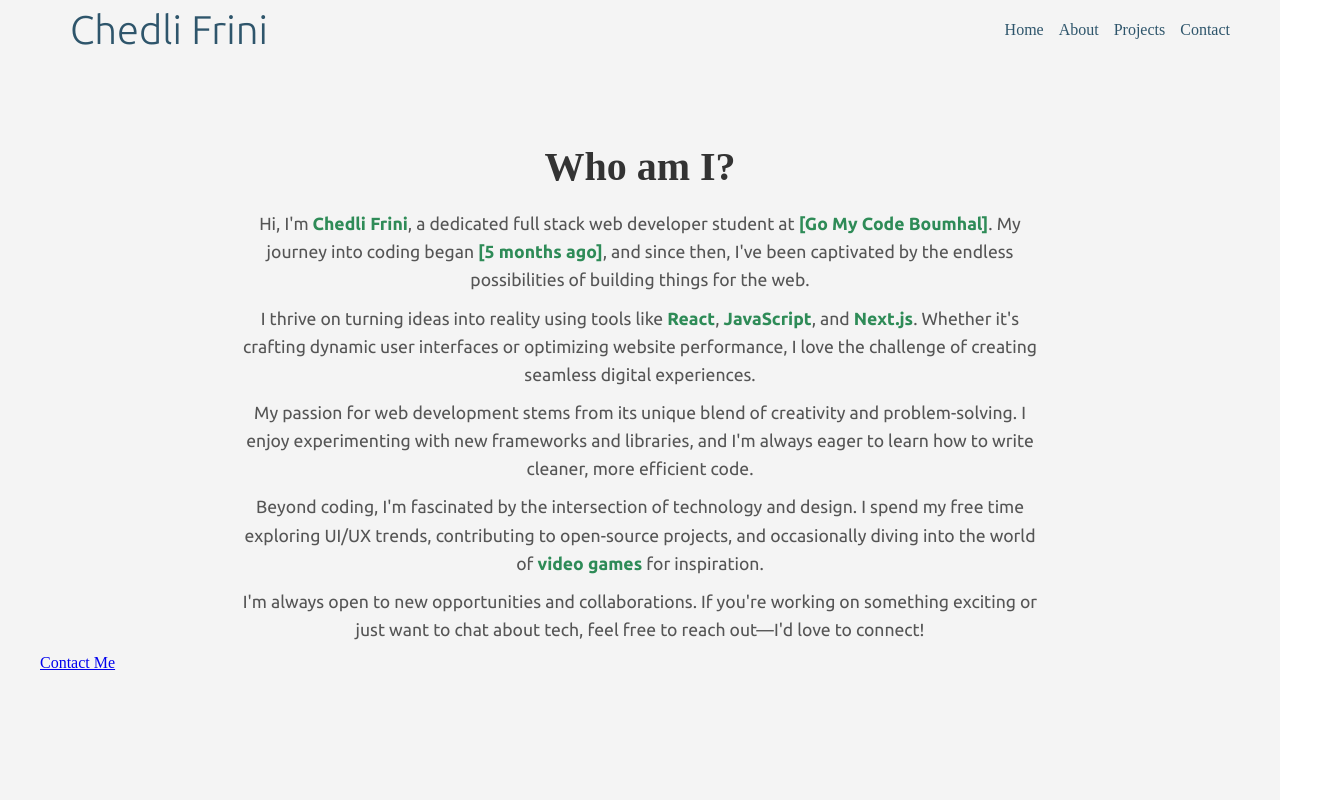
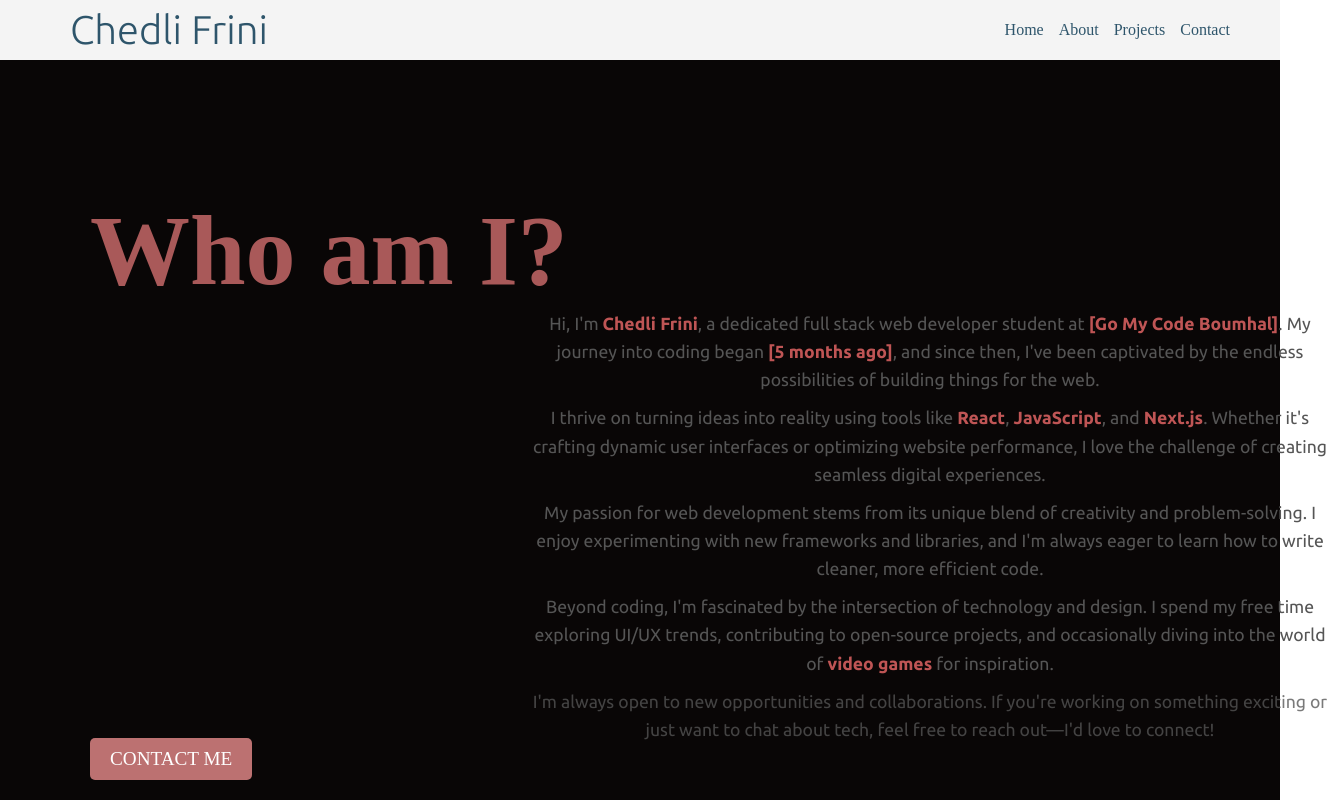
Before and after one commit to chedli404/checkpoint_next, a Next.js app: page /about in a window 1280 px wide. Shown: the top 800 px of the page, 1330 px wide, since content can reach past the window. Built offline with nearby package versions, Linux system fonts and the light colour scheme; a web font is replaced by a local one.

Commit message:
Update about.module.css

```diff
--- a/app/about/about.module.css
+++ b/app/about/about.module.css
@@ -1,17 +1,30 @@
 
-  /* About Section Styles */
 .about {
-    background-color: #f4f4f4;
-    padding: 50px 20px;
+  background-color: #090606;
+  width: auto;
   color: #333;
-    height: 512px;
+  height: 100vh;
+  display: flex;
+  flex-direction: column;
+  position: relative;
+}
+
+.body {
+  height: 100vh;
+  background-color: #080101;
 }
 
 .h2 {
-    font-size: 2.5rem;
-    text-align: center;
-    margin-bottom: 20px;
-    color: #333;
+  position: absolute;
+  left: 90px;
+  top: 50px;
+  font-size: 100px;
+  color: #a95959;
+  opacity: 0;
+  -webkit-animation: text-pop-up-top 0.5s cubic-bezier(0.250, 0.460, 0.450, 0.940) both;
+  animation: text-pop-up-top 0.5s cubic-bezier(0.250, 0.460, 0.450, 0.940) both;
+  animation: fadeIn 1s forwards;
+  animation-delay: 0.5s;
 }
 
 .container {
@@ -19,26 +32,147 @@
   margin: 0 auto;
   padding: 0 20px;
 }
+.buttonLink {
+  display: inline-block;
+  background-color: #bc7171;
+  color: #fff;
+  padding: 10px 20px;
+  border-radius: 5px;
+  cursor: pointer;
+  font-size: 1.2rem;
+  z-index: 3;
+  text-decoration: none;
+  text-transform: uppercase;
+  position: absolute;
+  left: 90px;
+  bottom: 80px;
+  margin-top: 20px;
+  -webkit-animation: text-pop-up-top 0.5s cubic-bezier(0.250, 0.460, 0.450, 0.940) both;
+  animation: text-pop-up-top 0.5s cubic-bezier(0.250, 0.460, 0.450, 0.940) both;
+  animation: fadeIn 5s forwards;
+
+}
+
+.buttonLink:hover {
+  background-color: #dfd5d5;
+  color: #a95959;
+  transition: 1s;
+  transition-timing-function: ease-in-out;
+
+}
+
+
 
 .p {
+  position: relative;
+  left: 290px;
+  top: 240px;
   font-size: 1.1rem;
   line-height: 1.6;
   text-align: center;
   max-width: 800px;
   margin: 10px auto;
   color: #555;
+  opacity: 0;
+  -webkit-animation: text-pop-up-top 0.5s cubic-bezier(0.250, 0.460, 0.450, 0.940) both;
+  animation: text-pop-up-top 0.5s cubic-bezier(0.250, 0.460, 0.450, 0.940) both;
+  animation: fadeIn 1s forwards;
+}
+
+.p:nth-of-type(1) {
+  animation-delay: 1s;
+}
+
+.p:nth-of-type(2) {
+  animation-delay: 2s;
+}
+
+.p:nth-of-type(3) {
+  animation-delay: 3s;
+}
+
+.p:nth-of-type(4) {
+  animation-delay: 4s;
+}
+
+.p:nth-of-type(5) {
+  animation-delay: 5s;
 }
 
 .strong {
-    color: #2e8b57; /* Change the color as per your preference */
+  color: #bf5555;
 }
 
 .em {
   font-style: italic;
-    color: #0077b6; /* Color for your field of expertise */
+  color: #0077b6;
 }
 
-  /* make it responsive for all devices */
+
+.cursor {
+  position: absolute;
+  width: 20px;
+  height: 20px;
+  border-radius: 50%;
+  pointer-events: none;
+  transform: translate(-100%, -100%);
+  z-index: 2;
+}
+
+
+.waves {
+  position: absolute;
+  width: 100%;
+  height: 100%;
+  overflow: hidden;
+  z-index: 1;
+}
+
+
+
+.wave {
+  position: absolute;
+  width: 300px;
+  height: 40px;
+  border: 2px solid rgba(255, 255, 255, 0.8);
+  border-radius: 50%;
+  animation: waveAnimation 2s ease-out;
+  transform: translate(-50%, -50%);
+  opacity: 0;
+}
+
+@keyframes waveAnimation {
+  0% {
+    transform: translate(-50%, -50%) scale(0);
+    opacity: 1;
+  }
+  100% {
+    transform: translate(-50%, -50%) scale(4);
+    opacity: 0;
+  }
+}
+
+
+@keyframes fadeIn {
+  0% {
+    opacity: 0;
+  }
+  100% {
+    opacity: 1;
+  }
+}
+
+@keyframes text-pop-up-top {
+  0% {
+    transform: translateY(0);
+    text-shadow: none;
+  }
+  100% {
+    transform: translateY(-50px);
+    text-shadow: 0 5px 0 rgba(0, 0, 0, 0.2);
+  }
+}
+
 
 @media (max-width: 768px) {
   .about {
@@ -52,21 +186,9 @@
   .p {
     font-size: 1rem;
   }
-
-    .container {
-      padding: 0 10px;
 }
 
-
-
-  }
-  /* make it responsive for phones */
-
 @media (max-width: 576px) {
-    .about {
-      height: 100%;
-    }
-
   .h2 {
     font-size: 1.5rem;
   }
@@ -74,90 +196,4 @@
   .p {
     font-size: 0.9rem;
   }
-
-    .container {
-      padding: 0 10px;
 }
-
-
-  }
-  /* make it responsive for tablets */
-
-  @media (max-width: 768px) {
-    .about {
-      height: 100%;
-    }
-
-    .h2 {
-      font-size: 1.8rem;
-    }
-
-    .p {
-      font-size: 1rem;
-    }
-
-    .container {
-      padding: 0 10px;
-    }
-
-  }
-  /* make it responsive for laptops */
-
-  @media (max-width: 992px) {
-    .about {
-      height: 100%;
-    }
-
-    .h2 {
-      font-size: 2rem;
-    }
-
-    .p {
-      font-size: 1rem;
-    }
-
-    .container {
-      padding: 0 10px;
-    }
-
-  }
-  /* make it responsive for desktops */
-
-  @media (min-width: 1200px) {
-    .about {
-      height: 100%;
-    }
-
-    .h2 {
-      font-size: 2.5rem;
-    }
-
-    .p {
-      font-size: 1.1rem;
-    }
-
-    .container {
-      padding: 0 10px;
-    }
-
-  }
-  /* make it responsive for large desktops */
-
-  @media (min-width: 1400px) {
-    .about {
-      height: 100%;
-    }
-
-    .h2 {
-      font-size: 2.5rem;
-    }
-
-    .p {
-      font-size: 1.1rem;
-    }
-
-    .container {
-      padding: 0 10px;
-    }
-
-  }
```
Lines whose indentation alone changed are shown as unchanged.
